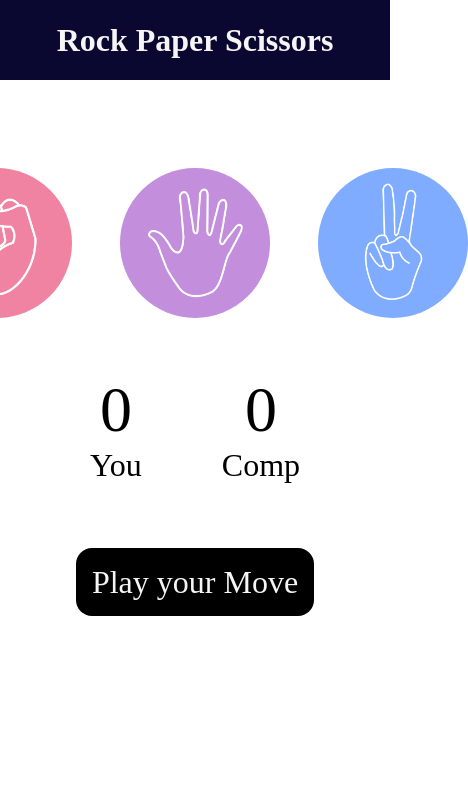
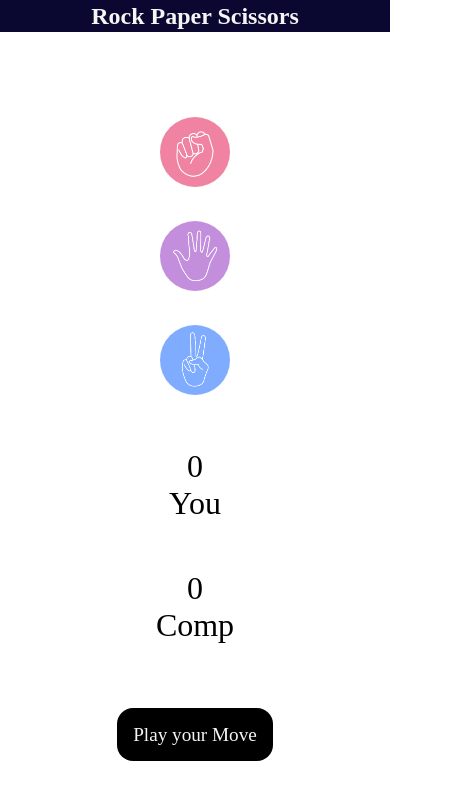
Before and after one commit to MeetKhetani27/GAME, a plain HTML site: page index.html in a window 390 px wide. Shown: the whole page, 468 px wide, since content can reach past the window. Drawn offline with Linux system fonts and the light colour scheme.

Commit message:
Update style.css

```diff
--- a/style.css
+++ b/style.css
@@ -1,10 +1,10 @@
-*{
+* {
     padding: 0;
     margin: 0;
     text-align: center;
 }
 
-h1{
+h1 {
     background-color: rgb(10, 8, 49);
     justify-content: center;
     align-items: center;
@@ -14,7 +14,7 @@ h1{
     line-height: 5rem;
 }
 
-.choice{
+.choice {
     height: 165px;
     width: 165px;
     border-radius: 50%;
@@ -23,20 +23,19 @@ h1{
     align-items: center;
 }
 
-.choice:hover{
-
+.choice:hover {
     cursor: pointer;
     background-color: #081b31;
 }
 
-img{
+img {
     height: 150px;
     width: 150px;
     object-fit: cover;
     border-radius: 50%;
 }
 
-.choices{
+.choices {
     display: flex;
     justify-content: center;
     align-items: center;
@@ -44,7 +43,7 @@ img{
     margin-top: 5rem;
 }
 
-.score-board{
+.score-board {
     display: flex;
     justify-content: center;
     align-items: center;
@@ -53,15 +52,15 @@ img{
     gap: 5rem;
 }
 
-#user-score , #comp-score{
+#user-score, #comp-score {
     font-size: 4rem;
 }
 
-.msg-container{
+.msg-container {
     margin-top: 5rem;
 }
 
-#msg{
+#msg {
     background-color: black;
     color: whitesmoke;
     font-size: 2rem;
@@ -70,3 +69,63 @@ img{
     padding: 1rem;
     border-radius: 1rem;
 }
+
+/* Media Queries for Responsiveness */
+@media only screen and (max-width: 600px) {
+    .choice {
+        height: 100px;
+        width: 100px;
+    }
+
+    img {
+        height: 90px;
+        width: 90px;
+        display: flex;
+    }
+
+    .choices {
+        flex-direction: column;
+    }
+
+    .score-board {
+        flex-direction: column;
+    }
+
+    #msg {
+        font-size: 1.5rem;
+    }
+}
+
+@media only screen and (max-width: 480px) {
+    h1 {
+        font-size: 1.5rem;
+        height: auto;
+        line-height: 2rem;
+    }
+
+    .choice {
+        height: 80px;
+        width: 80px;
+    }
+
+    img {
+        height: 70px;
+        width: 70px;
+    }
+
+    .choices {
+        gap: 1.5rem;
+    }
+
+    .score-board {
+        gap: 3rem;
+    }
+
+    #user-score, #comp-score {
+        font-size: 2rem;
+    }
+
+    #msg {
+        font-size: 1.2rem;
+    }
+}
```
